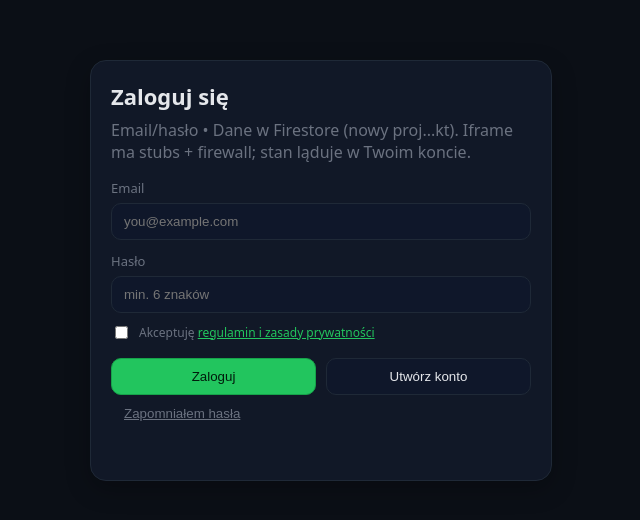
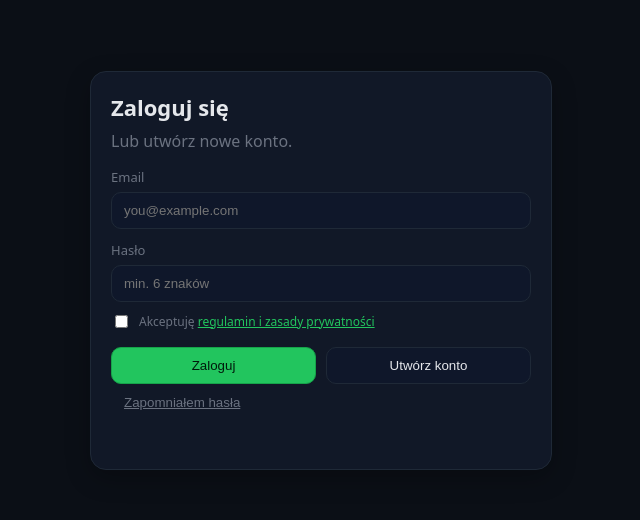
Before and after one commit to FiFi8265/Portfel, a plain HTML site: page index.html in a window 1280 px wide. Shown: the part 130-650 px from the top of the page, without its empty margins (319-959 px from the left). Drawn offline with Linux system fonts and the light colour scheme; no server answers.

Commit message:
Update index.html

```diff
--- a/index.html
+++ b/index.html
@@ -98,7 +98,7 @@
   <div id="loginView" class="center">
     <div class="card">
       <h1>Zaloguj się</h1>
-      <p class="small">Email/hasło • Dane w Firestore (nowy proj...kt). Iframe ma stubs + firewall; stan ląduje w Twoim koncie.</p>
+      <p class="small">Lub utwórz nowe konto.</p>
       <label for="email">Email</label>
       <input id="email" type="email" autocomplete="email" placeholder="you@example.com" />
       <label for="password">Hasło</label>
```
